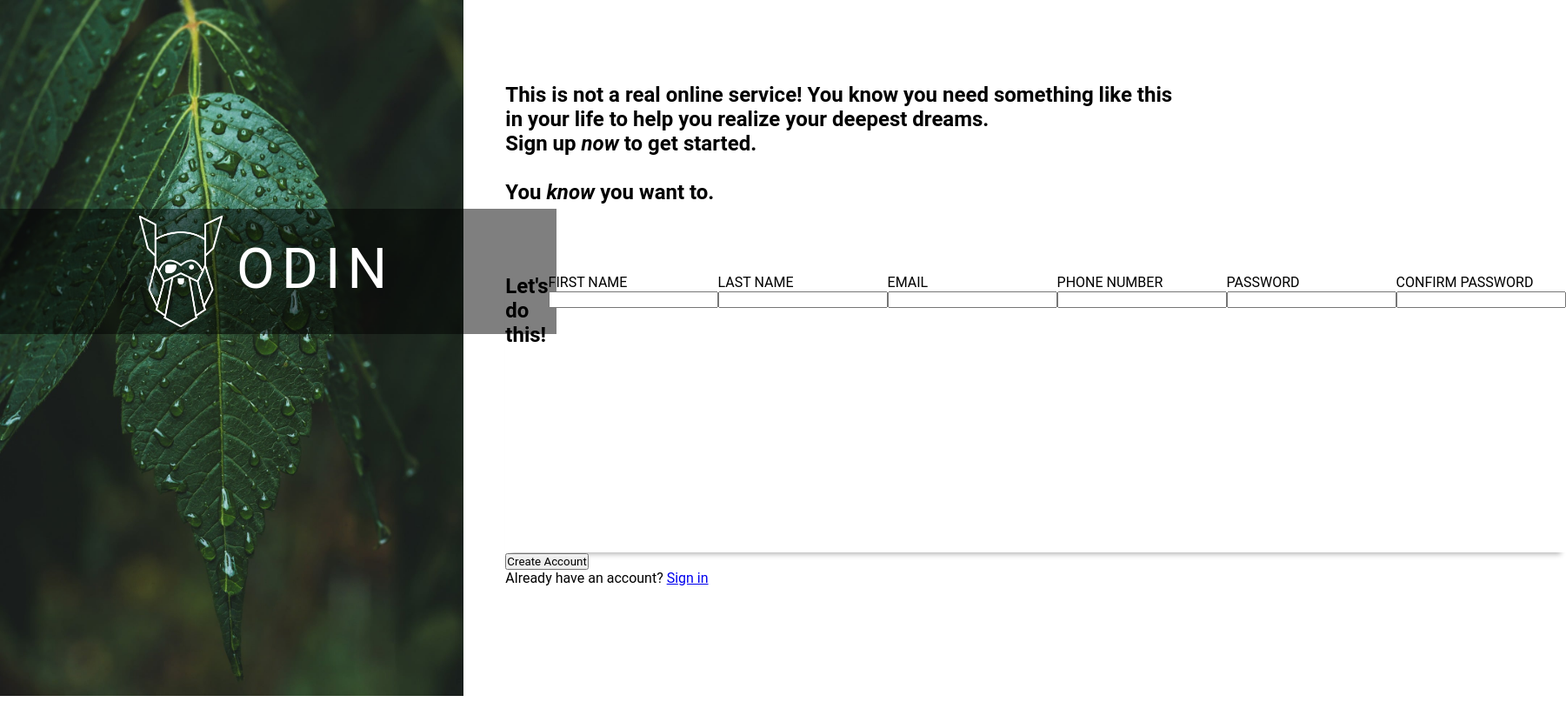
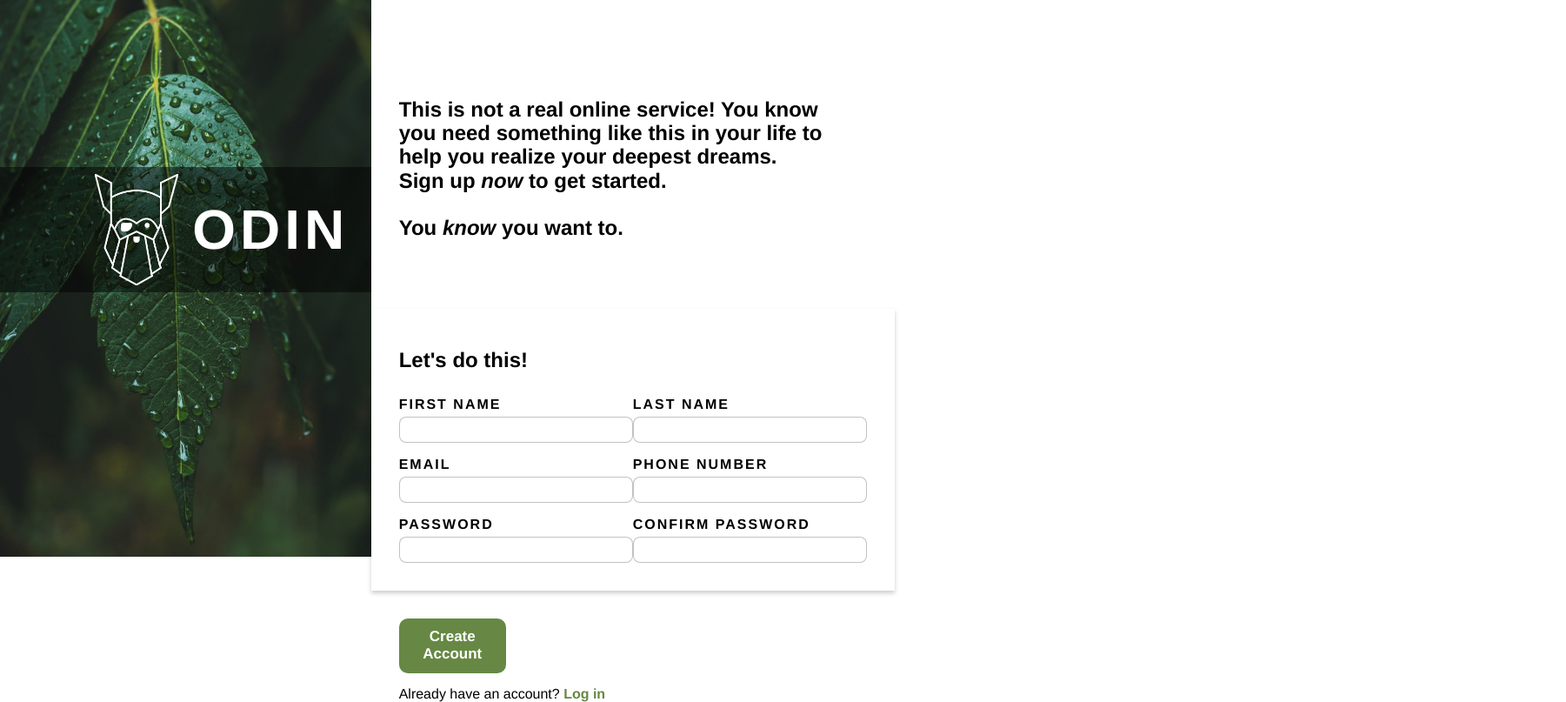
Before and after one commit to itsmerauf/TOP_Exercises, a plain HTML site: page index.html in a window 1280 px wide. Shown: the whole page at 87% size, 1801 px wide, since content can reach past the window. Drawn offline with Linux system fonts and the light colour scheme.

Commit message:
Placed and styled everything like it was shown in the example from TOP's assignment.

```diff
--- a/index.html
+++ b/index.html
@@ -10,14 +10,14 @@
 <body>
     <section class="container">
         <img class="backgroundImg" src="./style/images/alexas_fotos-leaf-10415416_1920.jpg" alt="Picture of a leaf">
-        <div class="blackSqr">
+    <div class="blackSqr">
         <img class="odinLogo" src="./style/images/odin-lined.png" alt="The Odin Project Logo">
         <p class="odinText">ODIN</p>
-        </div>
+    </div>
     <div class="formContainer">
         <p class="formText">This is not a real online service! You know you need something like this in your life to help you realize your deepest dreams. <br>
         Sign up <i>now</i> to get started. <br>
-    <br>You <i>know</i> you want to.</p>
+        <br>You <i>know</i> you want to.</p>
     <form action="#" method="post">
         <fieldset class="fieldset">
             <h1>Let's do this!</h1>
@@ -45,8 +45,10 @@
                 <input type="password" name="passwordCheck" id="passwordCheck">
             </label>
         </fieldset>
+    <div class="button">
         <button class="Btn" type="button">Create Account</button>
-        <p class="confirmText">Already have an account? <a href="#">Sign in</a></p>
+        <p class="confirmText">Already have an account? <a href="#">Log in</a></p>
+    </div>
     </form>
     </div>
     </section>
--- a/style/style.css
+++ b/style/style.css
@@ -2,65 +2,111 @@
     margin: 0;
     padding: 0;
     box-sizing: border-box;
-    font-family: 'Roboto', sans-serif;
+    font-family: "Helvetica", sans-serif;
 }
 
 .container {
-    display: flex;
-    width: 100%;
-    height: 100vh;
+    display: grid;
+    grid-template-columns: 1fr 2fr;
 }
 
-.container .backgroundImg {
-    width: 40rem;
+.backgroundImg {
+    display: grid;
+    grid-column: 1;
+    grid-row: 1 / span 5;
+    width: 100%;
 }
 
 .blackSqr {
-    background-color: rgba(0, 0, 0, 0.5);
-    width: 40rem;
+    display: grid;
+    grid-column: 1;
+    grid-row: 1;
+    justify-content: center;
+    align-items: center;
+    column-gap: 1rem;
+    margin-top: 12rem;
+    background: rgb(0, 0, 0, 0.5);
     height: 9rem;
-    top: 15rem;
-    position: absolute;
 }
 
-.odinLogo {
+.blackSqr > * {
+    grid-row: inherit;
     width: 6rem;
-    position: inherit;
-    left: 10rem;
-    top: 0.5rem;
-}
-
-.odinText {
-    position: relative;
     color: white;
     font-size: 4rem;
-    left: 17rem;
-    top: 2rem;
-    letter-spacing: 0.5rem;
+    font-weight: bold;
+    letter-spacing: 5px;
 }
 
 .formContainer {
-    display: flex;
-    flex-direction: column;
-    justify-content: center;
-    gap: 3rem;
-    left: 3rem;
-    position: relative;
-}
-
-.formContainer .formText {
-    font-size: 1.5rem;
-    font-weight: 600;
-    text-align: start;
-    width: 48rem;
-    position: relative;
-    bottom: 2rem;
+    display: grid;
+    row-gap: 5rem;
+    grid-column: 2 / -1;
 }
 
 .fieldset {
+    display: grid;
+    width: 70%;
+    grid-template-columns: 1fr 1fr;
+    grid-template-rows: repeat(4, 1fr);
+    row-gap: 1rem;
+    padding: 2rem;
+    margin: 0 0 2rem;
+    align-items: center;
+    border: none;
+    box-shadow: 0 3px 5px 0 rgb(0, 0, 0, 0.2);
+}
+
+h1 {
+    grid-column: 1 / -1;
+}
+
+input {
     display: flex;
-    width: 20rem;
-    height: 20rem;
+    flex-wrap: wrap;
+    font-size: 1.5rem;
+    border-radius: 8px;
+    margin-top: 5px;
+    border: 1px solid #9999;
+}
+
+label {
+    letter-spacing: 2px;
+    font-weight: bold;
+
+}
+
+.formText {
+    margin-top: 7rem;
+    margin-left: 2rem;
+    width: 60%;
+    font-weight: 700;
+    font-size: 1.5rem;
+    line-height: 1.7rem;
+}
+
+.button {
+    display: flex;
+    flex-direction: column;
+    gap: 15px;
+    margin-left: 2rem;
+}
+
+.button button {
+    width: 15%;
+    padding: 0.7rem;
+    font-size: 17px;
     border: none;
-    box-shadow: 0 8px 6px -6px rgba(0, 0, 0, 0.3);
+    border-radius: 10px;
+    background: #684;
+    color: white;
+    font-weight: bold;
 }
+
+.button a:link,
+.button a:visited {
+    color: #684;
+    font-weight: bold;
+    text-decoration: none;
+
+}
```
